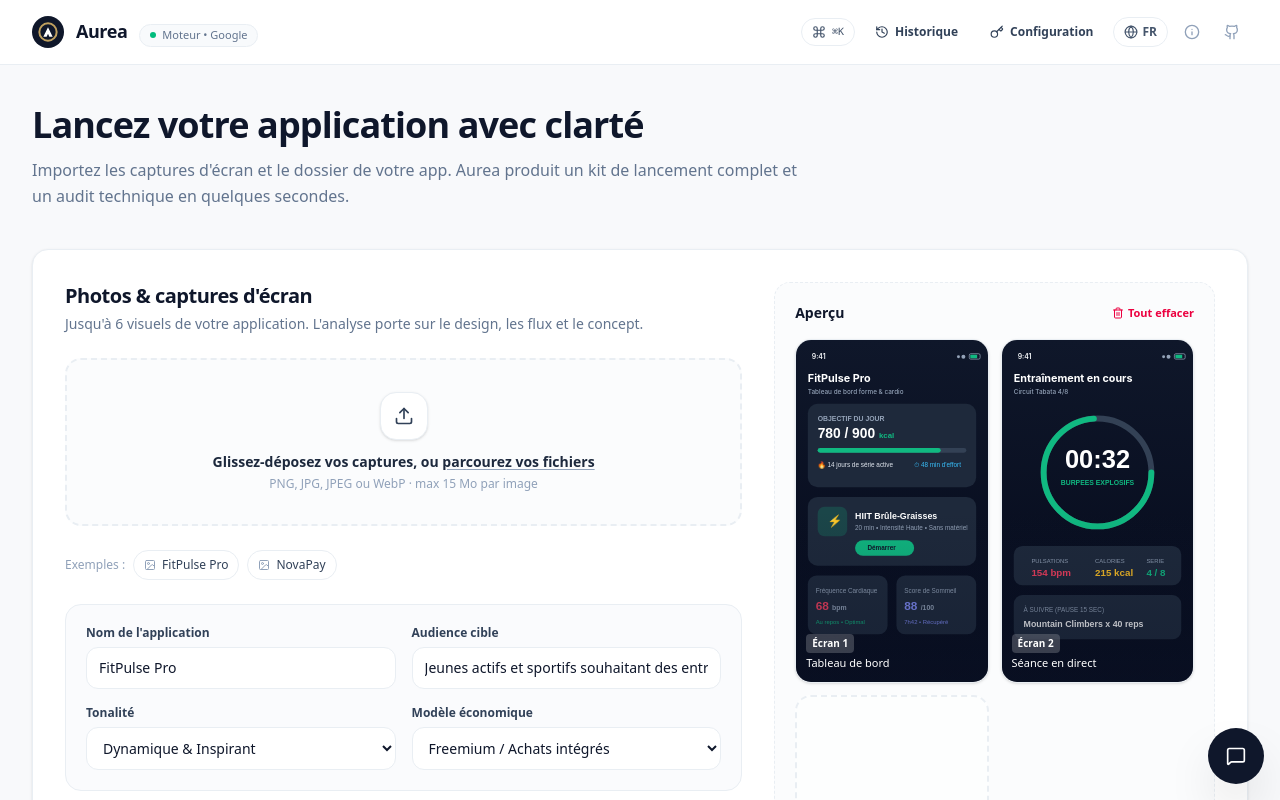
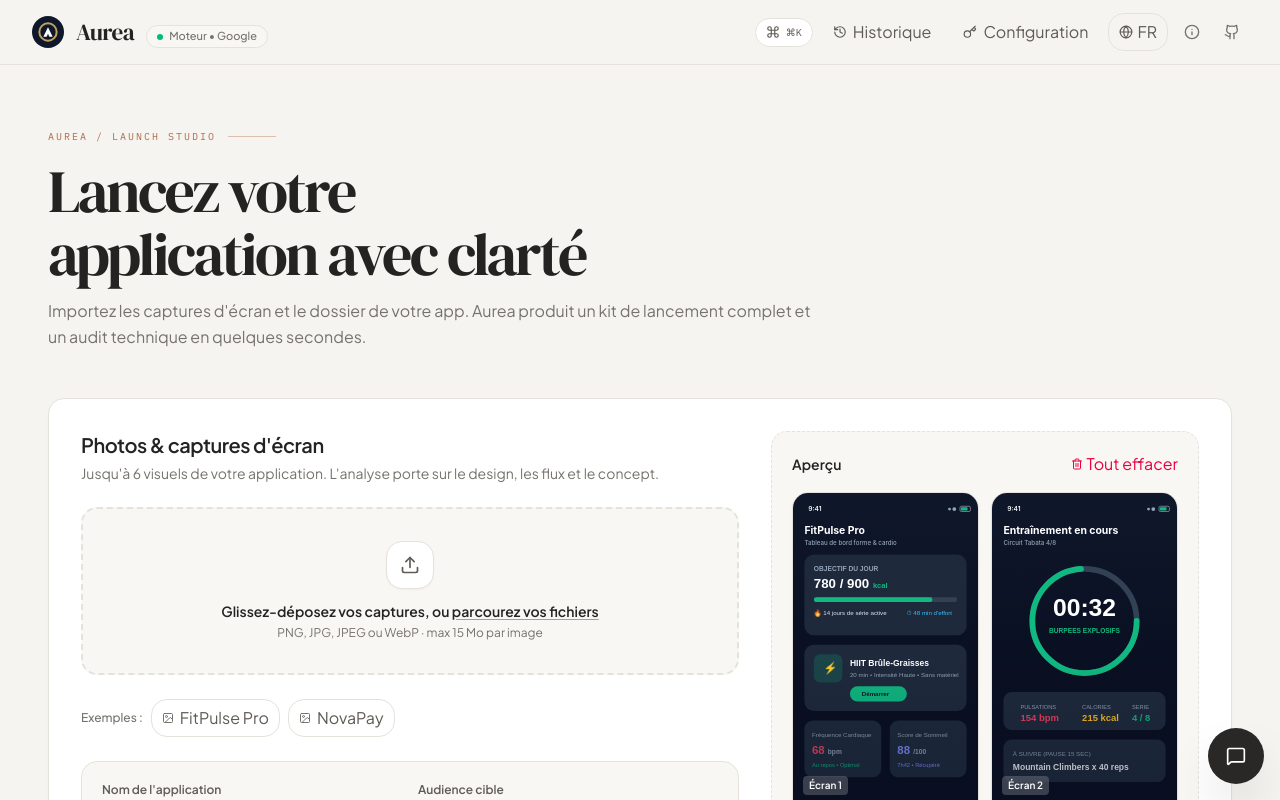
Before and after one commit to shinzarou-eng/aurea, a React (Vite) app: page / in a window 1280 px wide. Shown: the top 800 px of the page. Built offline with nearby package versions, Linux system fonts and the light colour scheme.

Commit message:
Refondre Aurea avec une interface premium et éditoriale

```diff
--- a/src/App.tsx
+++ b/src/App.tsx
@@ -325,7 +325,7 @@
   };
 
   return (
-    <div className="min-h-screen bg-[var(--color-bg)] text-slate-900 flex flex-col font-sans selection:bg-slate-200 selection:text-slate-900">
+    <div className="min-h-screen bg-[var(--color-bg)] text-[var(--color-text)] flex flex-col font-sans">
       {/* Top Navigation */}
       <Header
         language={language}
@@ -340,10 +340,11 @@
       />
 
       {/* Main Container */}
-      <main className="grow max-w-7xl w-full mx-auto px-4 sm:px-6 lg:px-8 py-10">
+      <main className="grow max-w-[1400px] w-full mx-auto px-4 sm:px-8 lg:px-12 py-12 lg:py-16">
         {/* Page Header */}
-        <div className="mb-10">
-          <h1 className="text-3xl sm:text-4xl font-bold text-slate-900 tracking-tight">
+        <div className="mb-12 max-w-3xl">
+          <div className="mb-4 flex items-center gap-3"><span className="font-mono text-[10px] uppercase tracking-[0.2em] text-[var(--color-accent)]">AUREA / LAUNCH STUDIO</span><span className="h-px w-12 bg-[var(--color-accent)]/40" /></div>
+          <h1 className="font-serif text-4xl sm:text-5xl lg:text-6xl font-normal text-[var(--color-text)] tracking-tight leading-[1.05]">
             Lancez votre application avec clarté
           </h1>
           <p className="text-base text-slate-500 mt-3 max-w-3xl leading-relaxed">
--- a/src/components/Header.tsx
+++ b/src/components/Header.tsx
@@ -41,7 +41,7 @@
   }[engineConfig.provider] || "Google";
 
   return (
-    <header className="sticky top-0 z-40 bg-white/95 backdrop-blur border-b border-[var(--color-border)]">
+    <header className="sticky top-0 z-40 bg-[var(--color-bg)]/95 backdrop-blur-xl border-b border-[var(--color-border)]">
       <div className="max-w-7xl mx-auto px-4 sm:px-6 lg:px-8 h-16 flex items-center justify-between">
         {/* Brand */}
         <div className="flex items-center gap-3">
@@ -51,7 +51,7 @@
             className="w-8 h-8 rounded-lg object-cover"
           />
           <div className="flex items-baseline gap-3">
-            <span className="font-bold text-slate-900 text-lg tracking-tight">Aurea</span>
+            <span className="font-serif text-[1.45rem] text-[var(--color-text)] tracking-tight">Aurea</span>
             <span className="hidden md:inline-flex items-center gap-1.5 text-[11px] font-medium text-slate-500 bg-slate-50 border border-slate-200 rounded-full px-2.5 py-0.5">
               <span className="w-1.5 h-1.5 rounded-full bg-emerald-500" />
               {engineConfig.apiKey ? `Connecté • ${providerLabel}` : `Moteur • ${providerLabel}`}
--- a/src/components/ModuleNavBar.tsx
+++ b/src/components/ModuleNavBar.tsx
@@ -59,7 +59,7 @@
   };
 
   return (
-    <div className="sticky top-16 z-30 -mx-4 sm:-mx-6 lg:-mx-8 px-4 sm:px-6 lg:px-8 py-2.5 bg-white/95 backdrop-blur-md border-b border-slate-200/80 shadow-2xs mb-6 transition-all">
+    <div className="sticky top-16 z-30 -mx-4 sm:-mx-6 lg:-mx-8 px-4 sm:px-6 lg:px-8 py-3 bg-[var(--color-bg)]/95 backdrop-blur-xl border-b border-[var(--color-border)] mb-8 transition-all">
       <div className="max-w-7xl mx-auto flex items-center justify-between gap-2 overflow-x-auto no-scrollbar py-1">
         <div className="flex items-center space-x-1.5 shrink-0">
           <span className="text-[11px] font-bold uppercase tracking-wider text-slate-400 mr-1 hidden md:inline">
@@ -71,7 +71,7 @@
               <button
                 key={mod.id}
                 onClick={() => scrollTo(mod.id)}
-                className={`text-xs font-semibold px-2.5 py-1.5 rounded-lg border transition-all flex items-center gap-1.5 shrink-0 whitespace-nowrap ${
+                className={`text-[11px] font-semibold px-3 py-2 rounded-lg border transition-all flex items-center gap-1.5 shrink-0 whitespace-nowrap ${
                   activeSection === mod.id
                     ? "bg-slate-900 text-white border-slate-900 shadow-xs"
                     : "bg-white hover:bg-slate-100/80 text-slate-600 border-slate-200/80 hover:border-slate-300"
--- a/src/index.css
+++ b/src/index.css
@@ -1,66 +1,100 @@
+@import url('https://fonts.googleapis.com/css2?family=DM+Serif+Display&family=IBM+Plex+Mono:wght@400;500&family=Plus+Jakarta+Sans:wght@400;500;600;700&display=swap');
 @import "tailwindcss";
 
 :root {
-  --color-bg: #f8f9fb;
-  --color-surface: #ffffff;
+  --color-bg: #f5f4f1;
+  --color-surface: #fbfaf8;
   --color-surface-elevated: #ffffff;
-  --color-border: #e9eef3;
-  --color-border-strong: #dfe4eb;
-  --color-text: #0f172a;
-  --color-text-muted: #64748b;
-  --color-text-subtle: #94a3b8;
-  --color-primary: #0f172a;
-  --color-primary-hover: #1e293b;
-  --color-accent: #bfa05f;
-  --color-accent-soft: #f4efe6;
-  --color-success: #10b981;
-  --color-error: #ef4444;
-  --radius: 1rem;
-  --radius-lg: 1.25rem;
-  --shadow-sm: 0 1px 2px rgba(15, 23, 42, 0.04), 0 1px 1px rgba(15, 23, 42, 0.02);
-  --shadow-md: 0 4px 6px -1px rgba(15, 23, 42, 0.04), 0 2px 4px -2px rgba(15, 23, 42, 0.02);
-  --shadow-lg: 0 10px 15px -3px rgba(15, 23, 42, 0.05), 0 4px 6px -4px rgba(15, 23, 42, 0.02);
+  --color-border: #e5e2dc;
+  --color-border-strong: #d4d0c8;
+  --color-text: #242321;
+  --color-text-muted: #76736d;
+  --color-text-subtle: #a39f97;
+  --color-primary: #292827;
+  --color-primary-hover: #45423e;
+  --color-accent: #b36b45;
+  --color-accent-soft: #f2e5dc;
+  --color-success: #597965;
+  --color-error: #b85f59;
+  --radius: 0.75rem;
+  --radius-lg: 1rem;
+  --shadow-sm: 0 1px 2px rgba(36, 35, 33, 0.04);
+  --shadow-md: 0 8px 20px rgba(36, 35, 33, 0.06);
+  --shadow-lg: 0 18px 45px rgba(36, 35, 33, 0.09);
+}
+
+@theme inline {
+  --font-sans: "Plus Jakarta Sans", system-ui, sans-serif;
+  --font-serif: "DM Serif Display", Georgia, serif;
+  --font-mono: "IBM Plex Mono", monospace;
 }
 
 html {
-  font-family: 'Plus Jakarta Sans', system-ui, -apple-system, BlinkMacSystemFont, 'Segoe UI', Roboto, Oxygen, Ubuntu, Cantarell, sans-serif;
+  font-family: "Plus Jakarta Sans", system-ui, sans-serif;
   scroll-behavior: smooth;
   -webkit-font-smoothing: antialiased;
-  -moz-osx-font-smoothing: grayscale;
   background: var(--color-bg);
   color: var(--color-text);
 }
 
-body {
-  background: var(--color-bg);
+body { background: var(--color-bg); }
+* { border-color: var(--color-border); }
+button, input, select { font: inherit; }
+button { cursor: pointer; }
+
+::-webkit-scrollbar { width: 7px; height: 7px; }
+::-webkit-scrollbar-track { background: transparent; }
+::-webkit-scrollbar-thumb { background: #c9c5bd; border-radius: 999px; }
+::-webkit-scrollbar-thumb:hover { background: #aaa59b; }
+
+@media print {
+  header, #btn-start-marketing-session, .fixed, .no-print { display: none !important; }
+  body { background: white !important; color: black !important; }
 }
 
-* {
-  border-color: var(--color-border);
+@keyframes fadeIn { from { opacity: 0; transform: translateY(8px); } to { opacity: 1; transform: translateY(0); } }
+.animate-fadeIn { animation: fadeIn 420ms ease-out both; }
+.no-scrollbar::-webkit-scrollbar { display: none; }
+.no-scrollbar { scrollbar-width: none; }
+::selection { background: #ead8cc; color: #292827; }
+
+/* Quiet surfaces keep the workspace focused on the work, not the chrome. */
+.bg-white { background-color: var(--color-surface-elevated); }
+.bg-slate-50, .bg-slate-50\/50, .bg-slate-50\/70 { background-color: #f8f7f4; }
+.border-slate-100, .border-slate-200, .border-slate-200\/80 { border-color: var(--color-border); }
+.text-slate-900, .text-slate-800 { color: var(--color-text); }
+.text-slate-700, .text-slate-600 { color: #5f5b55; }
+.text-slate-500, .text-slate-400 { color: var(--color-text-muted); }
+.bg-slate-900 { background-color: var(--color-primary); }
+.hover\:bg-slate-800:hover { background-color: var(--color-primary-hover); }
+.bg-emerald-600 { background-color: var(--color-accent); }
+.hover\:bg-emerald-500:hover { background-color: #9c5b3c; }
+.text-emerald-600, .text-emerald-700 { color: var(--color-accent); }
+.bg-emerald-50 { background-color: var(--color-accent-soft); }
+.text-emerald-800 { color: #795039; }
+.rounded-2xl { border-radius: var(--radius-lg); }
+.shadow-sm, .shadow-xs, .shadow-2xs { box-shadow: var(--shadow-sm); }
+.shadow-lg { box-shadow: var(--shadow-lg); }
+@media (max-width: 640px) { .rounded-2xl { border-radius: .8rem; } }
+
+@media (prefers-reduced-motion: reduce) { *, *::before, *::after { animation-duration: .01ms !important; transition-duration: .01ms !important; scroll-behavior: auto !important; } }
+
+.font-serif { font-family: "DM Serif Display", Georgia, serif; }
+.font-mono { font-family: "IBM Plex Mono", monospace; }
+
+.dark { color-scheme: light; }
+html, body, #root { min-height: 100%; }
+body { margin: 0; }
+
+@media (max-width: 768px) {
+  main { padding-top: 2rem !important; }
 }
 
-/* Custom subtle scrollbar */
-::-webkit-scrollbar {
-  width: 6px;
-  height: 6px;
-}
-::-webkit-scrollbar-track {
-  background: transparent;
-}
-::-webkit-scrollbar-thumb {
-  background: #cbd5e1;
-  border-radius: 9999px;
-}
-::-webkit-scrollbar-thumb:hover {
-  background: #94a3b8;
-}
+@media print { .bg-slate-900 { background: white !important; color: black !important; } }
 
-@media print {
-  header, #btn-start-marketing-session, .fixed, .no-print {
-    display: none !important;
-  }
-  body {
-    background: white !important;
-    color: black !important;
-  }
-}
+/* Ensure the application has a consistent editorial rhythm. */
+main > div:first-child h1 { letter-spacing: -0.045em; }
+main > div:first-child p { color: var(--color-text-muted); }
+section, [id^="section-"] { scroll-margin-top: 7.5rem; }
+
+@supports (text-wrap: balance) { h1, h2, h3 { text-wrap: balance; } }
```
